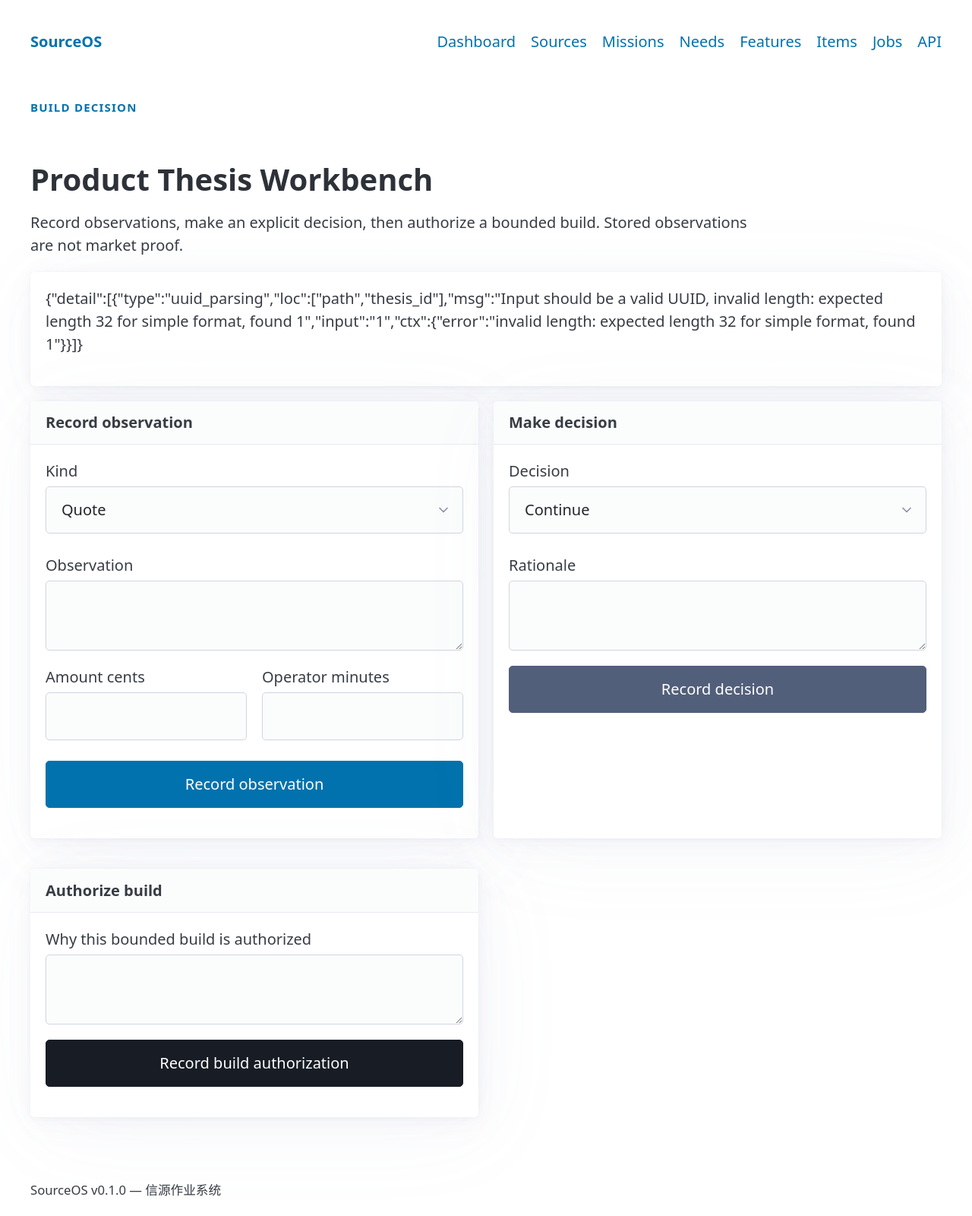
After one commit to zeropclab/source-os, a FastAPI app: template apps/web/templates/product_theses/detail.html in a window 1280 px wide. The commit adds this page. Shown: the whole page at 76% size. Run offline with FastAPI, Linux system fonts and the light colour scheme; the template is opened without the code that fills it: most values are stand-ins (such as "Sample title", 1, 10 or a date in 2020); some libraries are stand-ins or nearby versions.

Commit message:
feat: add product thesis decision workbench

```diff
--- a/apps/web/main.py
+++ b/apps/web/main.py
@@ -12,5 +12,6 @@ web_app.include_router(web_sources.router)
 web_app.include_router(missions.router)
 web_app.include_router(needs.router)
 web_app.include_router(needs.feature_router)
+web_app.include_router(needs.product_thesis_router)
 web_app.include_router(items.router)
 web_app.include_router(jobs.router)
--- a/apps/web/templates/features/create.html
+++ b/apps/web/templates/features/create.html
@@ -36,6 +36,7 @@
     const q = new URLSearchParams(location.search);
     const needId = q.get("need") || "";
     document.getElementById("need-id").value = needId;
+    document.getElementById("product-thesis-id").value = q.get("thesis") || "";
 
     const lines = (id) => document.getElementById(id).value.split("\\n").map((value) => value.trim()).filter(Boolean);
     async function request(url, options = {}) {
--- /dev/null
+++ b/apps/web/templates/product_theses/detail.html
@@ -0,0 +1,84 @@
+{% extends "base.html" %}
+
+{% block title %}Decide Product Thesis{% endblock %}
+
+{% block content %}
+<header class="workbench-heading">
+    <div>
+        <p class="eyebrow">Build decision</p>
+        <h1>Product Thesis Workbench</h1>
+        <p>
+            Record observations, make an explicit decision, then authorize a bounded build.
+            Stored observations are not market proof.
+        </p>
+    </div>
+</header>
+
+<div id="product-thesis-message" role="status" aria-live="polite"></div>
+<article id="product-thesis-detail"><p>Loading Product Thesis…</p></article>
+
+<section class="workbench-grid">
+    <article>
+        <header><strong>Record observation</strong></header>
+        <form id="thesis-observation-form">
+            <label>Kind
+                <select id="observation-kind">
+                    <option value="quote">Quote</option><option value="purchase">Purchase</option>
+                    <option value="refusal">Refusal</option><option value="refund">Refund</option>
+                    <option value="delivery_effort">Delivery effort</option><option value="direct_cost">Direct cost</option>
+                </select>
+            </label>
+            <label>Observation<textarea id="observation-text" required></textarea></label>
+            <div class="grid">
+                <label>Amount cents <input id="observation-amount" type="number" min="0"></label>
+                <label>Operator minutes <input id="observation-minutes" type="number" min="0"></label>
+            </div>
+            <button type="submit">Record observation</button>
+        </form>
+    </article>
+
+    <article>
+        <header><strong>Make decision</strong></header>
+        <form id="thesis-decision-form">
+            <label>Decision<select id="thesis-decision"><option value="continue">Continue</option><option value="change">Change</option><option value="stop">Stop</option></select></label>
+            <label>Rationale<textarea id="decision-rationale" required></textarea></label>
+            <button type="submit" class="secondary">Record decision</button>
+        </form>
+    </article>
+
+    <article>
+        <header><strong>Authorize build</strong></header>
+        <form id="build-authorization-form">
+            <label>Why this bounded build is authorized<textarea id="authorization-rationale" required></textarea></label>
+            <button type="submit" class="contrast">Record build authorization</button>
+        </form>
+    </article>
+</section>
+
+<script>
+    const thesisId = '{{ thesis_id }}';
+    const escapeHtml = (value) => String(value ?? "").replace(/[&<>'"]/g, (character) => ({ "&": "&amp;", "<": "&lt;", ">": "&gt;", "'": "&#39;", "\"": "&quot;" }[character]));
+    const message = (text, kind = "success") => { document.getElementById("product-thesis-message").innerHTML = `<article class="message-${kind}">${escapeHtml(text)}</article>`; };
+    async function request(url, options = {}) {
+        const response = await fetch(url, options);
+        const data = await response.json().catch(() => ({}));
+        if (!response.ok) throw new Error(typeof data.detail === "string" ? data.detail : JSON.stringify(data));
+        return data;
+    }
+    const optionalNumber = (id) => { const value = document.getElementById(id).value; return value === "" ? null : Number(value); };
+    async function loadWorkbench() {
+        try {
+            const workbench = await request(`/api/product-theses/${thesisId}/workbench`);
+            const thesis = workbench.product_thesis;
+            const observations = workbench.observations.map((item) => `<li><strong>${escapeHtml(item.kind)}</strong>: ${escapeHtml(item.observation)}</li>`).join("") || "<li>No observations recorded.</li>";
+            const gaps = workbench.gaps.map((item) => `<li>${escapeHtml(item)}</li>`).join("") || "<li>No workflow gaps reported.</li>";
+            const authorization = workbench.build_authorization ? `<p><strong>Build authorized:</strong> ${escapeHtml(workbench.build_authorization.rationale)}. <a href="/features/create?need=${encodeURIComponent(thesis.need_issue_id)}&thesis=${encodeURIComponent(thesis.id)}">Define Feature</a></p>` : "<p>No build authorization recorded.</p>";
+            document.getElementById("product-thesis-detail").innerHTML = `<header><strong>${escapeHtml(thesis.title)}</strong> <span class="badge">${escapeHtml(thesis.status)}</span></header><p><strong>User:</strong> ${escapeHtml(thesis.user)} · <strong>Payer:</strong> ${escapeHtml(thesis.payer)}</p><p><strong>Offer:</strong> ${escapeHtml(thesis.promised_outcome)}</p><p><strong>Decision:</strong> ${escapeHtml(thesis.decision || "not decided")}</p><h3>Observations</h3><ul>${observations}</ul><h3>Workflow gaps</h3><ul>${gaps}</ul>${authorization}`;
+        } catch (error) { document.getElementById("product-thesis-detail").innerHTML = `<p class="failure-detail">${escapeHtml(error.message)}</p>`; }
+    }
+    document.getElementById("thesis-observation-form").onsubmit = async (event) => { event.preventDefault(); try { await request(`/api/product-theses/${thesisId}/observations`, { method: "POST", headers: { "Content-Type": "application/json" }, body: JSON.stringify({ kind: document.getElementById("observation-kind").value, observation: document.getElementById("observation-text").value.trim(), amount_cents: optionalNumber("observation-amount"), operator_minutes: optionalNumber("observation-minutes") }) }); message("Observation recorded. It is not market proof by itself."); await loadWorkbench(); } catch (error) { message(error.message, "error"); } };
+    document.getElementById("thesis-decision-form").onsubmit = async (event) => { event.preventDefault(); try { await request(`/api/product-theses/${thesisId}/decision`, { method: "POST", headers: { "Content-Type": "application/json" }, body: JSON.stringify({ decision: document.getElementById("thesis-decision").value, rationale: document.getElementById("decision-rationale").value.trim() }) }); message("Decision recorded."); await loadWorkbench(); } catch (error) { message(error.message, "error"); } };
+    document.getElementById("build-authorization-form").onsubmit = async (event) => { event.preventDefault(); try { await request(`/api/product-theses/${thesisId}/build-authorization`, { method: "POST", headers: { "Content-Type": "application/json" }, body: JSON.stringify({ rationale: document.getElementById("authorization-rationale").value.trim() }) }); message("Build authorization recorded. Define only the bounded Feature next."); await loadWorkbench(); } catch (error) { message(error.message, "error"); } };
+    loadWorkbench();
+</script>
+{% endblock %}
```
Also changed, not shown: apps/api/routers/product_theses.py (+31 -0 lines), apps/api/schemas/need_issue.py (+7 -0 lines), apps/web/routers/needs.py (+10 -0 lines), tests/api/test_need_issues.py (+6 -0 lines), tests/web/test_missions_workbench.py (+14 -0 lines).
